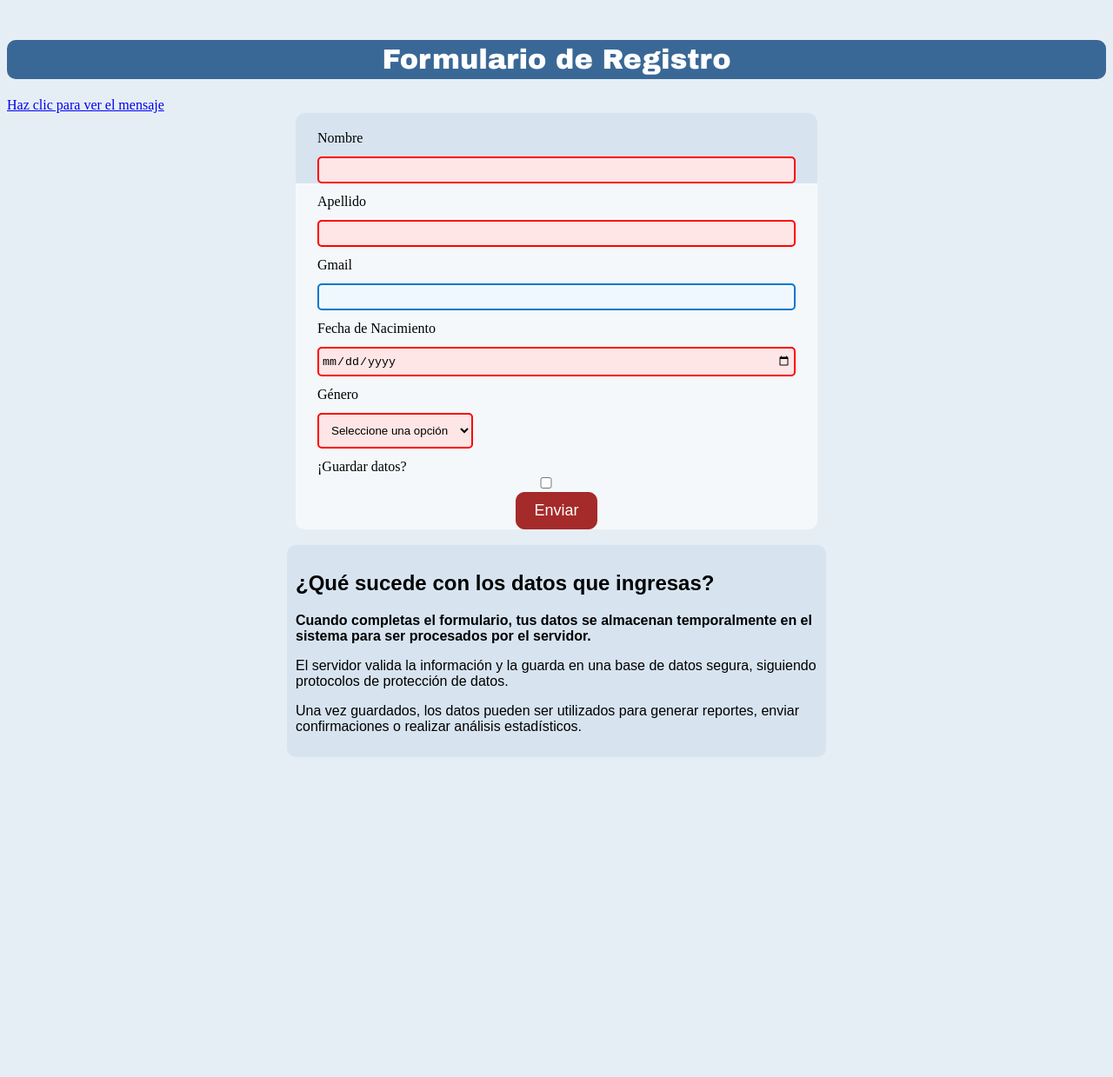
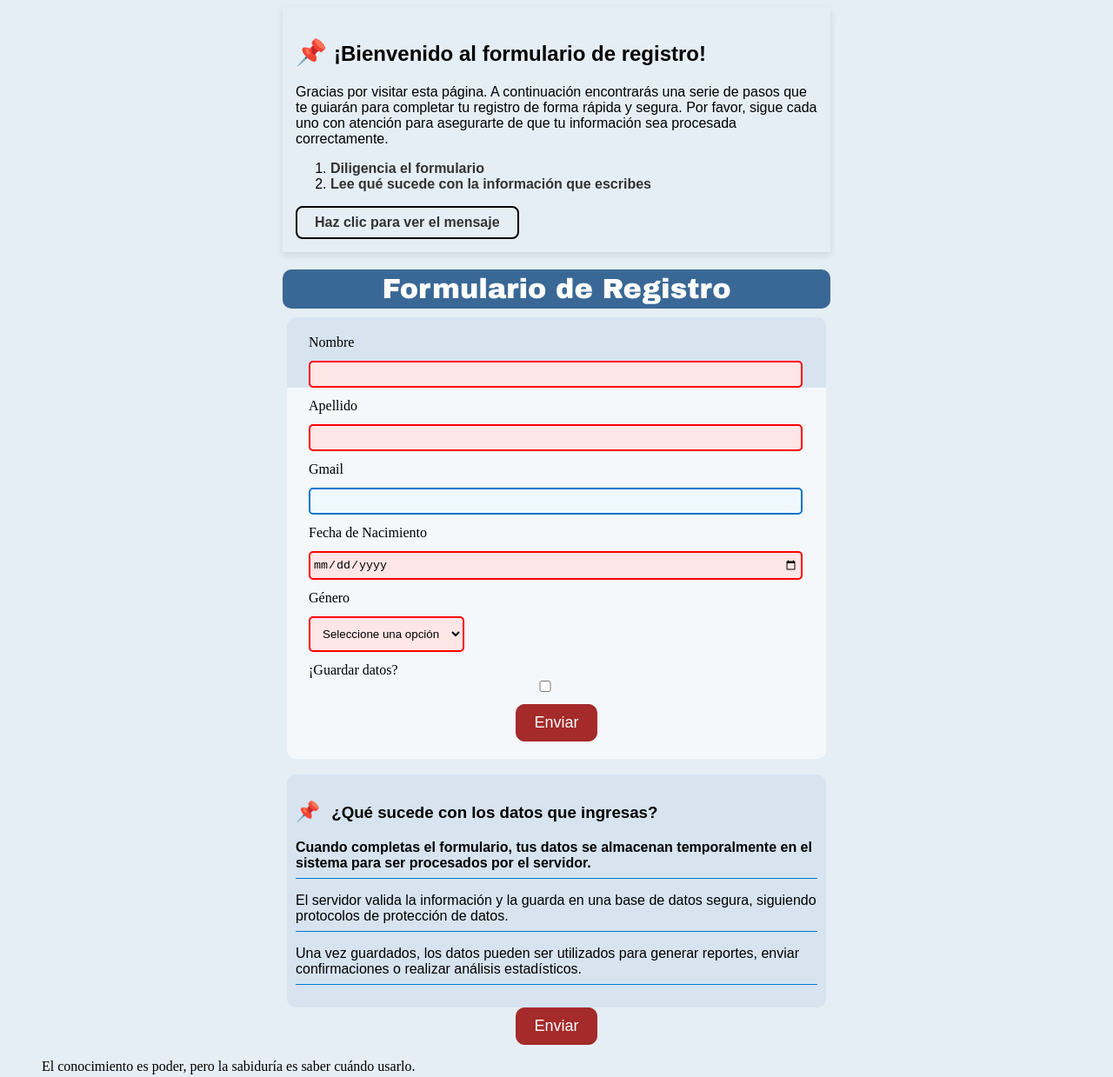
Before and after one commit to DAN-DELI/pseudocode, a plain HTML site: page index.html in a window 1280 px wide. Shown: the whole page at 87% size. Before the commit the page ends 879 px from the top, so only its background shows below. Drawn offline with Linux system fonts and the light colour scheme.

Commit message:
Agrega hasta el punto 13

```diff
--- a/index.html
+++ b/index.html
@@ -8,15 +8,28 @@
 </head>
 <body>
 
-  <br>
-  <div class="titulo">
+<div class="intro">
+  <h2>¡Bienvenido al formulario de registro!</h3>
+  <p>Gracias por visitar esta página. A continuación encontrarás una serie de pasos que te guiarán para
+  completar tu registro de forma rápida y segura. Por favor, sigue cada uno con atención para asegurarte de que tu información sea procesada correctamente.</p>
+
+<ol>
+  <li><a href="#paso1">Diligencia el formulario</a></li>
+  <li><a href="#infomation">Lee qué sucede con la información que escribes</a></li>
+</ol>
+
+
+<!-- Punto 2. Msj con target ¡-->
+<div class="juas">
+<a href="#mensaje" class="mostrar-mensaje">Haz clic para ver el mensaje</a></div>
+<div id="mensaje">Gracias por visitar este formulario. ¡Recuerda completar todos los campos!
+</div>
+
+</div>
+
+  <div class="titulo" id="paso1">
   <h1>Formulario de Registro</h1>
   </div>
-
-  <!-- Punto 2. Msj con target ¡-->
-<a href="#mensaje" class="mostrar-mensaje">Haz clic para ver el mensaje</a>
-<div id="mensaje">Gracias por visitar este formulario. ¡Recuerda completar todos los campos!
-</div>
 
 <form action="">
 
@@ -55,7 +68,9 @@
     <input type="checkbox" id="datos">
   </div>
 
+  <div class="botondiv">
   <button class="button" type="submit">Enviar</button>
+  </div>
 </form>
 
 </body>
@@ -63,11 +78,19 @@
 <br>
 
 <!-- Sección de información ¡-->
-<section class="info">
-  <h2> ¿Qué sucede con los datos que ingresas? </h2>
+<section class="info"id="infomation">
+  <h3> ¿Qué sucede con los datos que ingresas? </h2>
 
  <p>Cuando completas el formulario, tus datos se almacenan temporalmente en el sistema para ser procesados por el servidor.</p>
   <p>El servidor valida la información y la guarda en una base de datos segura, siguiendo protocolos de protección de datos.</p>
   <p>Una vez guardados, los datos pueden ser utilizados para generar reportes, enviar confirmaciones o realizar análisis estadísticos.</p>
 </section>
+
+  <button class="sombra-boton">Enviar</button>
+
+
+<blockquote>
+  El conocimiento es poder, pero la sabiduría es saber cuándo usarlo.
+</blockquote>
+
 </html>
--- a/visual.css
+++ b/visual.css
@@ -1,7 +1,45 @@
 /* Estilos generales */
-/* Punto 9 */
+
+
+/* punto 9*/
 :root {
   --color-principal: rgb(230, 238, 245);
+}
+
+.intro {
+  padding: 15px;
+  width: 600px;
+  margin: 0 auto 20px auto;
+  font-family: Arial, sans-serif;
+  box-shadow: 0 4px 8px rgba(0, 0, 0, 0.1);
+}
+
+.mostrar-mensaje {
+  color: green;
+  text-decoration: none;
+  padding: 8px;
+}
+
+/* Punto 2 */
+#mensaje {
+  display: none;
+  padding: 10px;
+  background-color: #e0f7fa;
+  border-left: 4px solid #00796b;
+  font-family: sans-serif;
+}
+
+#mensaje:target {
+  display: block;
+}
+
+div.juas {
+  color: green;
+  text-decoration: none;
+  padding: 8px 12px;
+  display: inline-block;
+  border: 2px solid #000000;
+  border-radius: 8px;;
 }
 
 body {
@@ -16,7 +54,7 @@ input {
 form {
   margin: 20px;
   margin-top: 50px;
-  width: 600px;
+  width: 620px;
   margin: 0 auto;
   background-color: rgb(245, 248, 250);
   border-radius: 10px;
@@ -51,22 +89,13 @@ button {
 button:hover {
   background-color: #fff;
   color: brown;
-  border: 1 px solid brown;
+  border: 1px solid brown;
   transition: background-color 3s, color 3s, border 3s;
 }
 
-/* Punto 2 */
-#mensaje {
-  display: none;
-  margin-top: 20px;
-  padding: 10px;
-  background-color: #e0f7fa;
-  border-left: 4px solid #00796b;
-  font-family: sans-serif;
-}
-
-#mensaje:target {
-  display: block;
+.botondiv {
+  padding-bottom: 20px;
+  padding-top: 10px;
 }
 
 /* Punto 3*/
@@ -105,7 +134,7 @@ input[type="email"] {
 /* Punto 6 */
 input:focus,
 select:focus {
-  border: 4px solid green;
+  border: 4px solid #fff;
   background-color: #000000;
   color: #fff;
 }
@@ -124,10 +153,12 @@ div #Genero{
   text-align: center;
   margin-top: 20px;
   padding: 5px;
+  width: 620px;
   border-radius: 10px;
   font-family: 'Arial Black', sans-serif;
   color: rgb(255, 255, 255);
   background-color:rgb(58, 104, 150) ;
+  margin: 10px auto;
 }
 
 /* Punto 8 */
@@ -145,6 +176,80 @@ section.info {
   font-family: Arial, sans-serif;
 }
 
+/* Punto 10 */
+.intro a {
+  color: #333;
+  text-decoration: none;
+  font-weight: bold;
+  transition: color 0.3s ease;
+}
+
+.intro a:hover {
+  color: #0077cc;
+}
+
+/* Punto 11 */
+h2::before,
+h3::before {
+  content: "📌";
+  font-size: 1.2em;
+  margin-right: 8px;
+}
+
+/* Punto 12 */
+section.info p::after {
+  content: "";
+  display: block;
+  width: 100%;
+  height: 1px;
+  background-color: #0077cc;
+  margin-top: 8px;
+}
+
+
+/* Punto 13 *
+div button.sombra-boton::after {
+    content: '';
+    position: absolute;
+    top: 5px;
+    left: 5px;
+    right: 5px;
+    bottom: 5px;
+    background-color: rgba(0, 0, 0, 0.479);
+    z-index: -1;
+}
+
+.sombra {
+  margin: 20px;
+}
+*/
+
+/* Punto 14 */
+button.sombra_boton {
+  position: relative;
+  z-index: -1;
+}
+
+button.sombra_boton::after {
+  content: '';
+  position: absolute;
+  top: 5px;
+  left: 100px;
+  width: 100%;
+  height: 100%;
+  background-color: rgb(0, 0, 0);
+  z-index: -1;
+  transition: all 0.3s ease;
+}
+
+button.sombra_boton:hover::after {
+  top: 8px;
+  left: 8px;
+  background-color: rgba(0, 0, 0, 0.6);
+}
+
+
+
 
 
 
```
Also changed, not shown: back.fondo.jpg (added).
